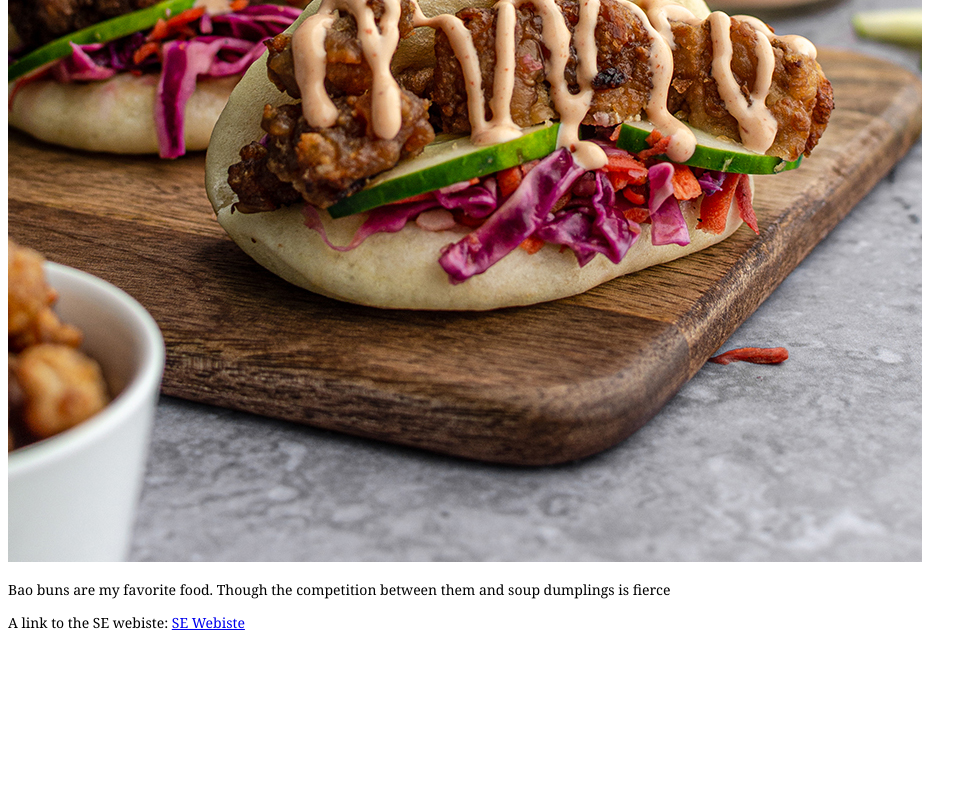
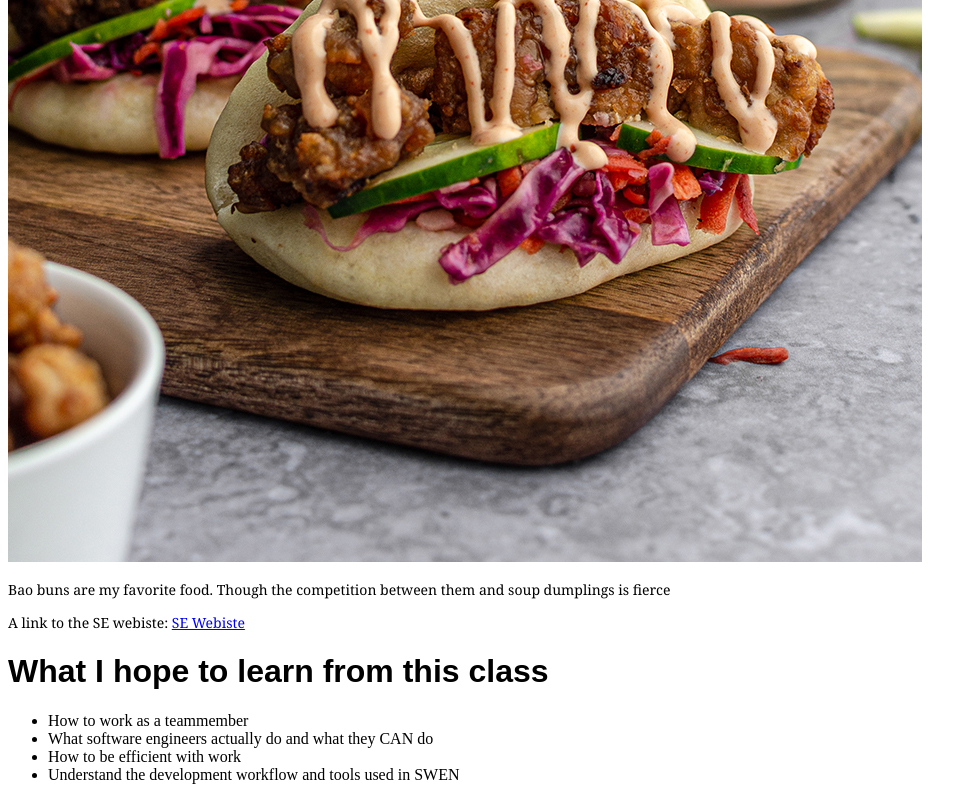
Before and after one commit to beegrass/beegrass.github.io, a plain HTML site: page index.html in a window 1280 px wide. Shown: the part 522-1322 px from the top of the page, without its empty margins (0-977 px from the left). Before the commit the page ends 1168 px from the top, so only its background shows below. Drawn offline with Linux system fonts and the light colour scheme.

Commit message:
bullets abt learning

```diff
--- a/index.html
+++ b/index.html
@@ -14,9 +14,16 @@ p {font-family:Georgia, serif;font-size:14px;font-style:normal;font-weight:norma
 <body>
 <h1>A Short Paragraph About Me</h1>
 <p>I graduated from Patchogue-Medford High School in 2021 and in my senior year I worked at a thrift store named "Savers" until I had to leave for surgery in July. The surgery was for what's called an osteoblastoma which is a slow-growing tumor that dissolves normal, healthy bone. I had it in my left temporal region which left my inner ear canal pushed shut and my left TMJ dissolved. Now I have a titanium TMJ! It's pretty rad. Besides that, I like to play video games like Minecraft and Genshin Impact. My usual hobbies off of technology are crocheting and sewing, I also occasionally draw.</p>
-</body>
 <img src="baoBuns.jpg" alt="karaage bao buns" class="dashed center">
 <p>Bao buns are my favorite food. Though the competition between them and soup dumplings is fierce</p>
 <p>A link to the SE webiste:
-  <a href="http://www.se.rit.edu/~swen-101/00/index.html" target="_blank">SE Webiste</a> </p>
+<a href="http://www.se.rit.edu/~swen-101/00/index.html" target="_blank">SE Webiste</a> </p>
+<h1> What I hope to learn from this class </h1>
+  <ul>
+    <li>How to work as a teammember</li>
+    <li>What software engineers actually do and what they CAN do</li>
+    <li>How to be efficient with work</li>
+    <li>Understand the development workflow and tools used in SWEN</li>
+  </ul>
+</body>
 </html>
```
